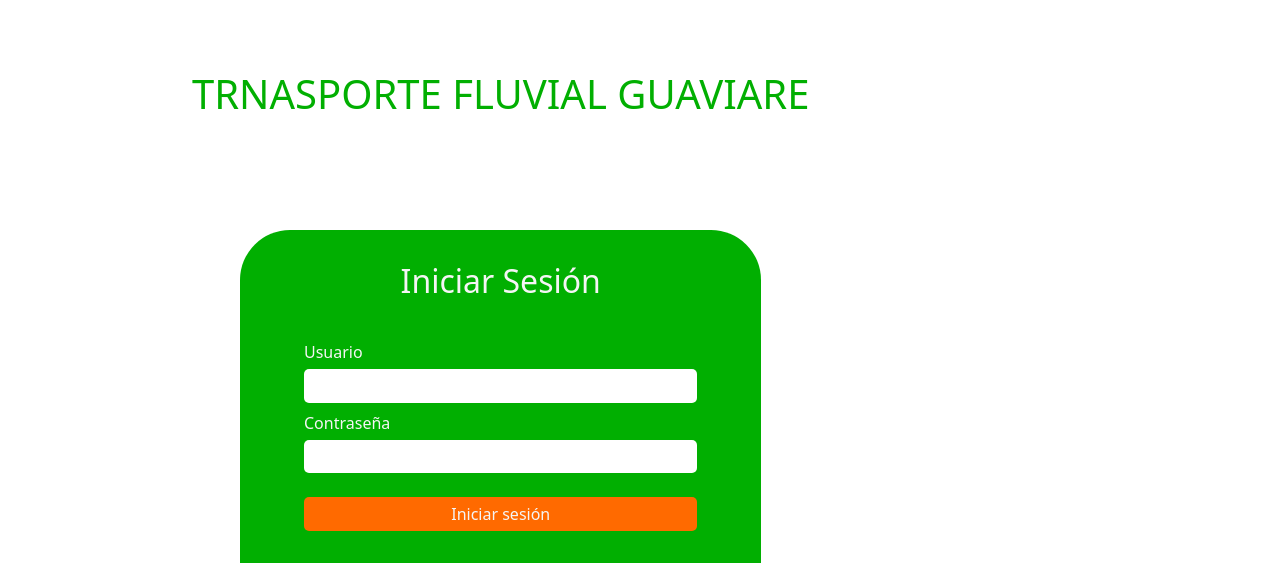
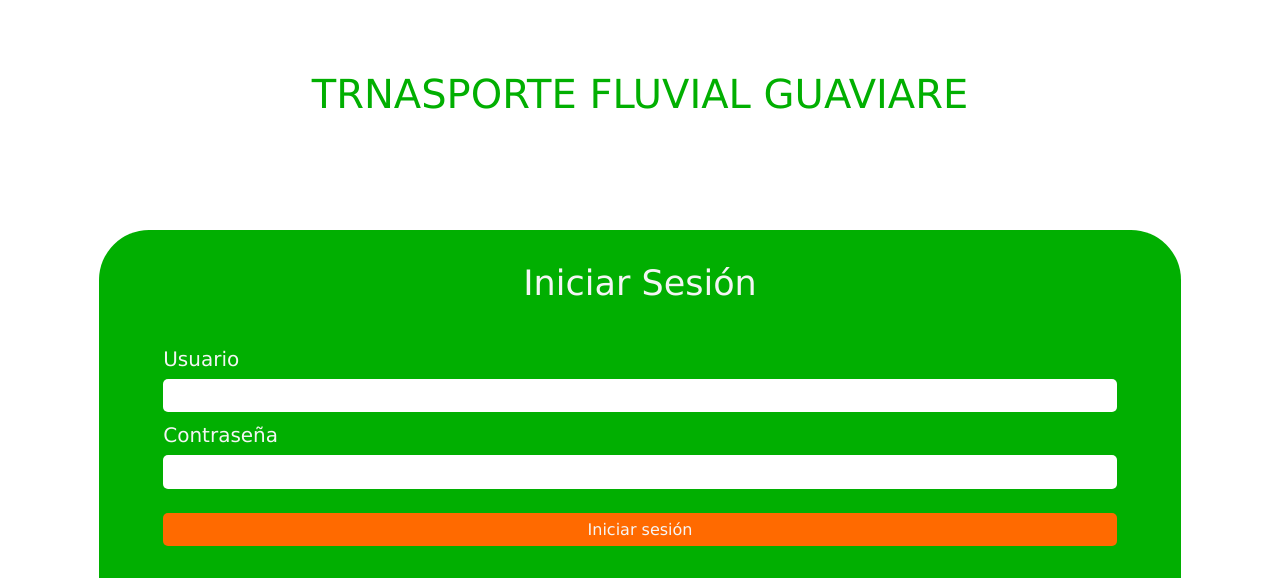
Before and after one commit to SennovaFluvial/App-Fluvial-Frontend, a React (Vite) app: page /Login in a window 1280 px wide. Shown: the part 826-1404 px from the top of the page. Built offline with nearby package versions, Linux system fonts and the light colour scheme; a web font is replaced by a local one.

Commit message:
estilo home page

```diff
--- a/index.html
+++ b/index.html
@@ -21,7 +21,9 @@
   <style>
     .cuerpito {
       position: absolute;
-      left: 15%;
+      left: 4%;
+      right: 4%;
+
     }
   </style>
 
--- a/src/assets/css/login.css
+++ b/src/assets/css/login.css
@@ -24,7 +24,7 @@
 
 .hero-image {
     display: flex;
-    background-image: url("../assets/img/hero-image.jpg");
+    background-image: url("../img/puerto.jpg");
     background-repeat: no-repeat;
     background-size: cover;
     background-position: center center;
@@ -52,6 +52,7 @@
     color: var(--green);
     margin: 6rem 0;
     text-align: center;
+    font-family: 'Lucida Sans', 'Lucida Sans Regular', 'Lucida Grande', 'Lucida Sans Unicode', Geneva, Verdana, sans-serif;
 }
 
 .bottom-side-container {
@@ -76,6 +77,8 @@
 .login-form__title {
     text-align: center;
     color: whitesmoke;
+    font-family: 'Lucida Sans', 'Lucida Sans Regular', 'Lucida Grande', 'Lucida Sans Unicode', Geneva, Verdana, sans-serif;
+    font-size: 35px;
 }
 
 .login-form-inputs {
@@ -83,6 +86,7 @@
     flex-direction: column;
     justify-content: center;
     flex-grow: 1;
+    font-family: 'Lucida Sans', 'Lucida Sans Regular', 'Lucida Grande', 'Lucida Sans Unicode', Geneva, Verdana, sans-serif;
 }
 
 .input-form {
@@ -94,6 +98,8 @@
 .input-form__label {
     color: whitesmoke;
     margin-bottom: .3rem;
+    font-size: 20px;
+
 }
 
 .input-form__input {
@@ -101,10 +107,12 @@
     outline: none;
     border: none;
     border-radius: 5px;
+
 }
 
 .login-form-button-wrapper {
     margin: 1rem 0 2rem 0;
+
 }
 
 .button {
@@ -114,4 +122,5 @@
     border-radius: 5px;
     width: 100%;
     color: whitesmoke;
+    font-family: 'Lucida Sans', 'Lucida Sans Regular', 'Lucida Grande', 'Lucida Sans Unicode', Geneva, Verdana, sans-serif;
 }
```
Also changed, not shown: src/assets/img/puerto.jpg (added).
